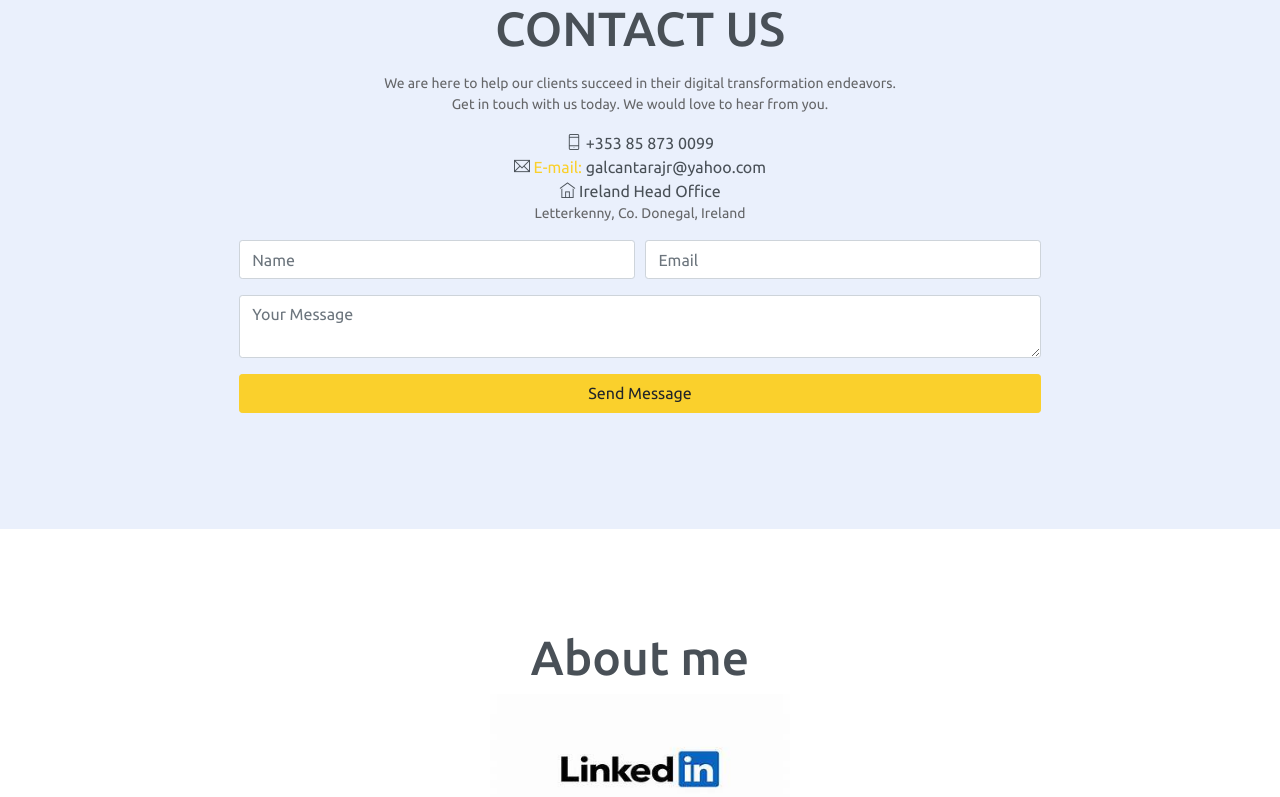
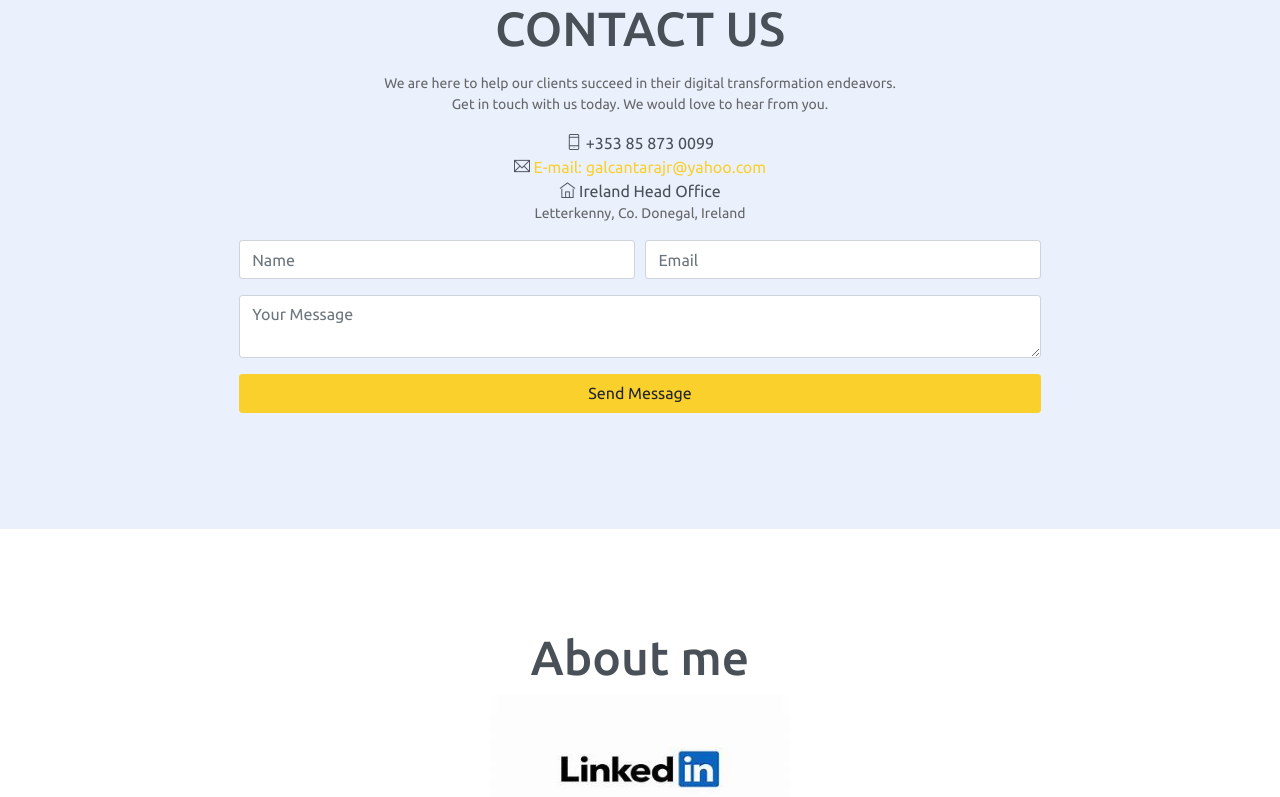
Before and after one commit to RobusoftLimited/Robusoft, a React (Create React App) app: page / in a window 1280 px wide. Shown: the part 3532-4329 px from the top of the page. Built offline with nearby package versions, Linux system fonts and the light colour scheme.

Commit message:
make email a link

```diff
--- a/src/Contact.tsx
+++ b/src/Contact.tsx
@@ -31,7 +31,7 @@ function Contact() {
           <br />
         </p>
         <span><i className="ti-mobile"></i> +353 85 873 0099</span><br/>
-        <span><i className="ti-email"></i> <a href="mailto:galcantarajr@yahoo.com">E-mail:</a></span> galcantarajr@yahoo.com<br/>
+        <span><i className="ti-email"></i> <a href="mailto:galcantarajr@yahoo.com">E-mail: galcantarajr@yahoo.com</a></span><br/>
         <span><i className="ti-home"></i> Ireland Head Office</span>
         <p> Letterkenny, Co. Donegal, Ireland</p>
         <form
```
